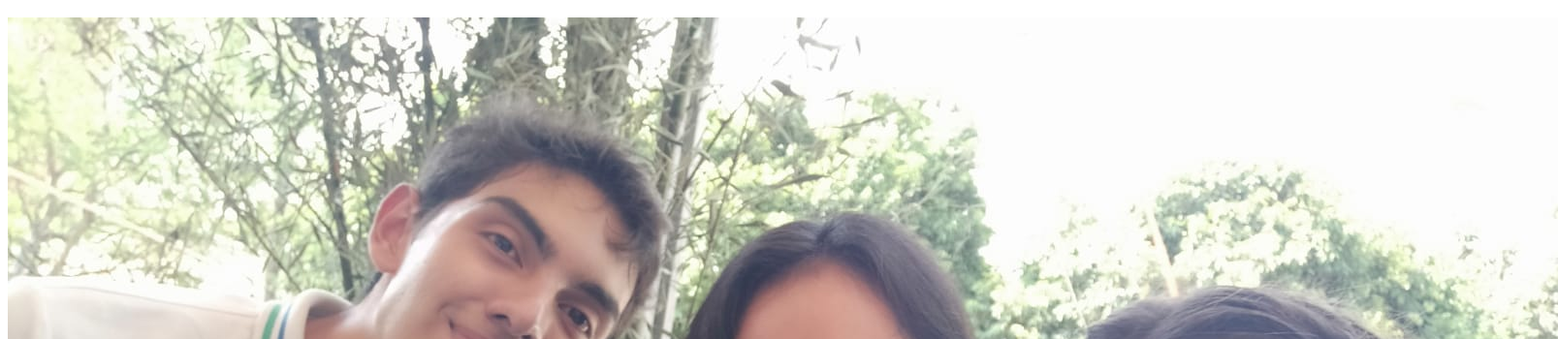
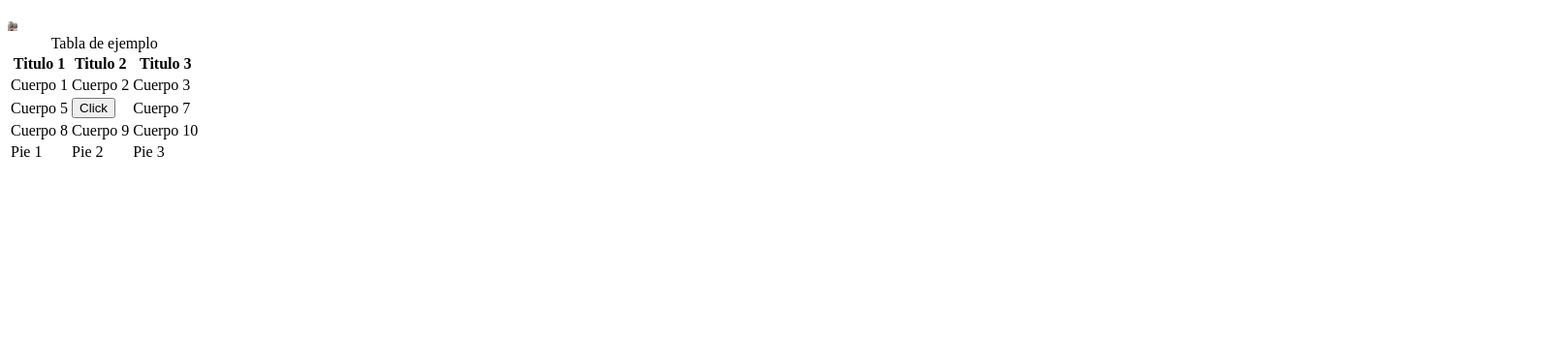
Before and after one commit to Alvazarecode/ClaseJs, a plain HTML site: page index.html in a window 1280 px wide. Shown: the part 406-756 px from the top of the page at 97% size, 1607 px wide, since content can reach past the window. Drawn offline with Linux system fonts and the light colour scheme.

Commit message:
Se hizo cambios 2

```diff
--- a/ACCS/CSS/Style.css
+++ b/ACCS/CSS/Style.css
@@ -6,7 +6,7 @@
     font-size: 100px;
 }
 
-#imagen1 {
+#Imagen1 {
     height: 10px;
     width: 10px;
 }
--- a/index.html
+++ b/index.html
@@ -11,6 +11,7 @@
     <h1 id="p4">Practica numero 4</h1>
     <img src="ACCS/Img/Nino.jpg" alt="Jovenes creativos" id="Imagen1">
     <table>
+        <caption>Tabla de ejemplo</caption>
         <thead>
             <tr>
                 <th>Titulo 1</th>
@@ -26,7 +27,7 @@
             </tr>
             <tr>
                 <td>Cuerpo 5</td>
-                <td>Cuerpo 6</td>
+                <td><button>Click</button></td>
                 <td>Cuerpo 7</td>
             </tr>
             <tr>
@@ -35,6 +36,13 @@
                 <td>Cuerpo 10</td>
             </tr>
         </tbody>
+        <tfoot>
+            <tr>
+                <td>Pie 1</td>
+                <td>Pie 2</td>
+                <td>Pie 3</td>
+            </tr>
+        </tfoot>
     </table>
 </body>
 </html>
```
